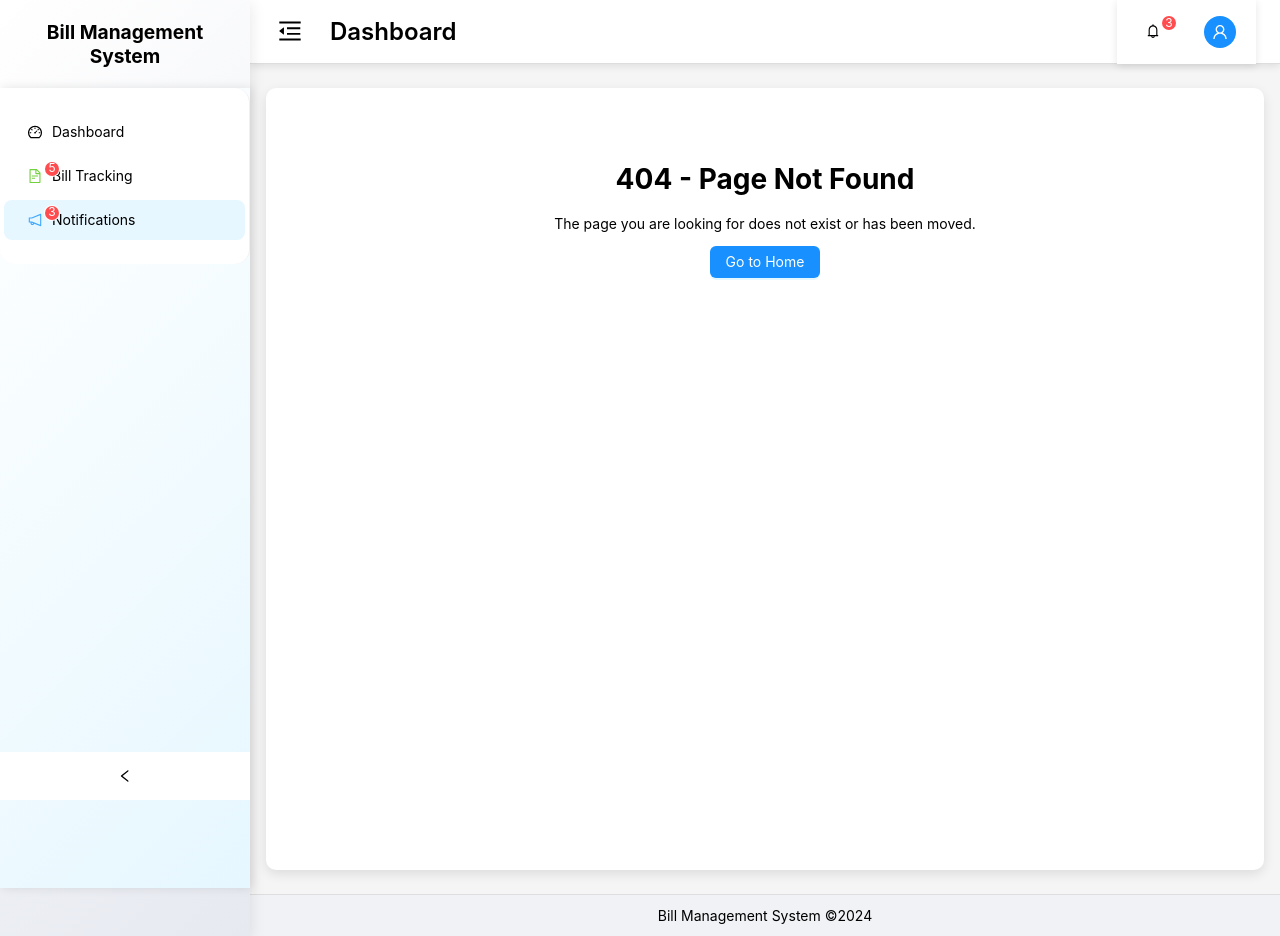
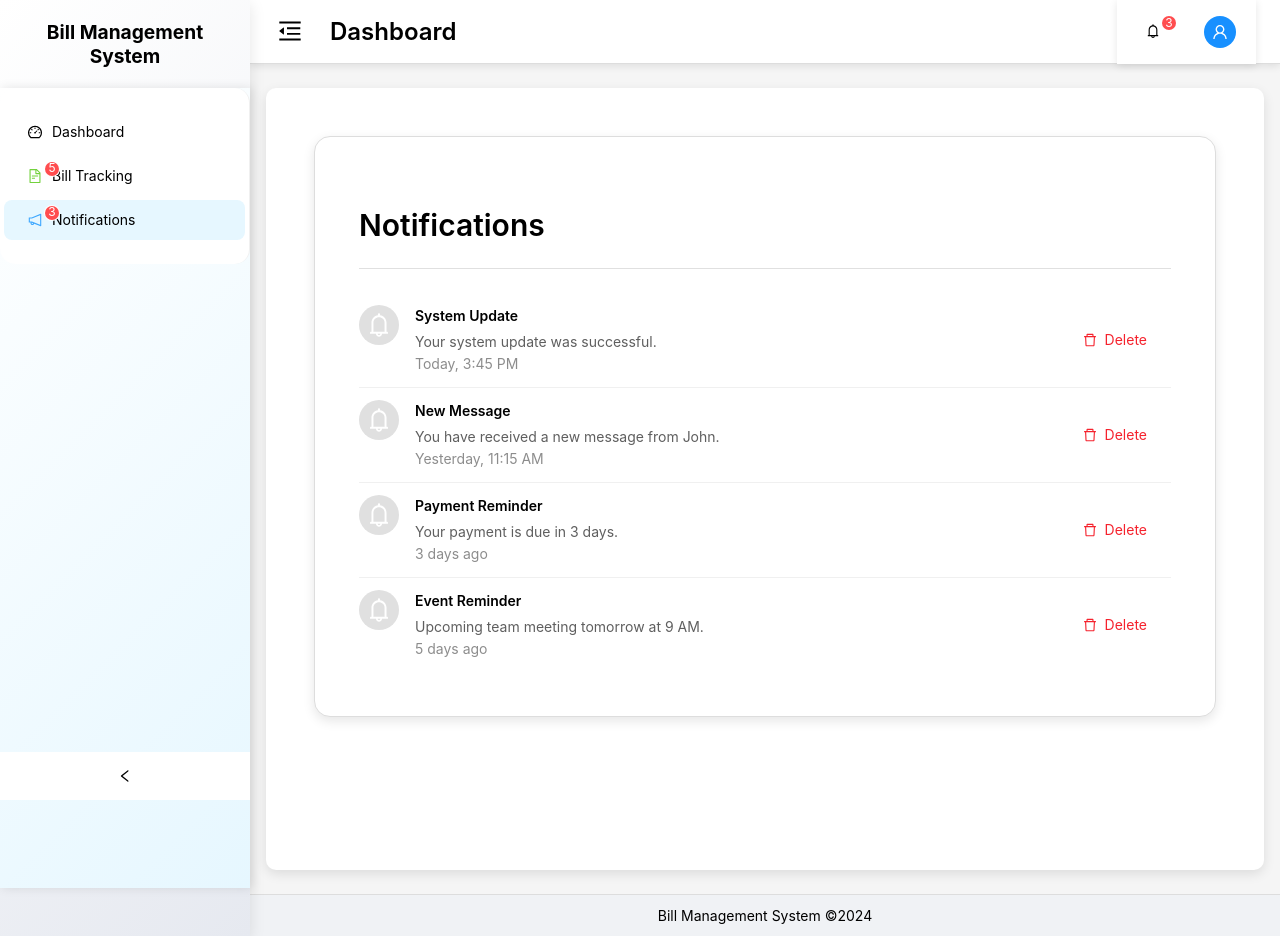
Before and after one commit to vorrawut/react-corporate-bill-management, a React (Create React App) app: page /notifications in a window 1280 px wide. Built offline with nearby package versions, Linux system fonts and the light colour scheme.

Commit message:
Create notification

```diff
--- a/src/locales/en.json
+++ b/src/locales/en.json
@@ -151,5 +151,14 @@
         "addressRequired": "Please enter your address",
         "saveChanges": "Save Changes",
         "cancel": "Cancel"
+    },
+    "notification": {
+        "title": "Notifications",
+        "delete": "Delete",
+        "deleteConfirm": "Are you sure you want to delete this notification?",
+        "deleteSuccess": "Notification deleted successfully.",
+        "noNotifications": "You have no notifications.",
+        "yes": "Yes",
+        "no": "No"
     }
 }
--- a/src/locales/th.json
+++ b/src/locales/th.json
@@ -151,5 +151,14 @@
         "addressRequired": "กรุณากรอกที่อยู่ของคุณ",
         "saveChanges": "บันทึกการเปลี่ยนแปลง",
         "cancel": "ยกเลิก"
+    },
+    "notification": {
+        "title": "การแจ้งเตือน",
+        "delete": "ลบ",
+        "deleteConfirm": "คุณแน่ใจหรือไม่ว่าต้องการลบการแจ้งเตือนนี้?",
+        "deleteSuccess": "ลบการแจ้งเตือนเรียบร้อยแล้ว",
+        "noNotifications": "คุณไม่มีการแจ้งเตือนใดๆ",
+        "yes": "ใช่",
+        "no": "ไม่"
     }
 }
--- /dev/null
+++ b/src/pages/Notification/NotificationConstants.ts
@@ -0,0 +1,11 @@
+const NOTIFICATION_PREFIX = "notification.";
+
+export const NotificationConstants = {
+  title: `${NOTIFICATION_PREFIX}title`,
+  delete: `${NOTIFICATION_PREFIX}delete`,
+  deleteConfirm: `${NOTIFICATION_PREFIX}deleteConfirm`,
+  deleteSuccess: `${NOTIFICATION_PREFIX}deleteSuccess`,
+  noNotifications: `${NOTIFICATION_PREFIX}noNotifications`,
+  yes: `${NOTIFICATION_PREFIX}yes`,
+  no: `${NOTIFICATION_PREFIX}no`,
+};
--- /dev/null
+++ b/src/pages/Notification/NotificationPage.module.css
@@ -0,0 +1,92 @@
+.notificationCard {
+    margin: 24px;
+    transition: all 0.3s ease-in-out;
+}
+
+.darkCard {
+    background-color: #2b2b2b;
+    border: 1px solid #444;
+}
+
+.lightCard {
+    background-color: #ffffff;
+    border: 1px solid #ddd;
+}
+
+.title {
+    margin-bottom: 20px;
+}
+
+.darkText {
+    color: #f0f0f0;
+}
+
+.lightText {
+    color: #000000;
+}
+
+.darkTextSecondary {
+    color: #d0d0d0;
+}
+
+.lightTextSecondary {
+    color: #5f5f5f;
+}
+
+.darkTextTimestamp {
+    color: #a0a0a0;
+}
+
+.lightTextTimestamp {
+    color: #888888;
+}
+
+.notificationItem {
+    padding: 16px;
+    border-bottom: 1px solid transparent;
+    transition: background-color 0.3s, border-color 0.3s;
+}
+
+.darkNotificationItem:hover {
+    background-color: #3a3a3a;
+    border-color: #555;
+}
+
+.lightNotificationItem:hover {
+    background-color: #f9f9f9;
+    border-color: #ccc;
+}
+
+.darkAvatar {
+    background-color: #555555;
+}
+
+.lightAvatar {
+    background-color: #e0e0e0;
+}
+
+.deleteButton {
+    transition: color 0.3s ease;
+}
+
+.darkDelete {
+    color: #ff7875 !important;
+}
+
+.lightDelete {
+    color: #f5222d !important;
+}
+
+.darkDivider {
+    border-top: 1px solid #444;
+}
+
+.lightDivider {
+    border-top: 1px solid #e0e0e0;
+}
+
+.noNotifications {
+    text-align: center;
+    font-style: italic;
+    margin-top: 20px;
+}
--- /dev/null
+++ b/src/pages/Notification/NotificationPage.tsx
@@ -0,0 +1,106 @@
+import React, { useState } from 'react';
+import { Card, List, Button, Typography, Avatar, message, Popconfirm, Divider } from 'antd';
+import { BellOutlined, DeleteOutlined } from '@ant-design/icons';
+import { useTheme } from '../../contexts/ThemeContext';
+import { useGlobalTranslation } from '../../contexts/TranslationContext';
+import { NotificationConstants } from './NotificationConstants'; // Import the constants
+import styles from './NotificationPage.module.css'; // CSS module for styling
+
+const { Title, Text } = Typography;
+
+interface Notification {
+    id: string;
+    title: string;
+    message: string;
+    timestamp: string;
+}
+
+const initialNotifications: Notification[] = [
+    { id: '1', title: 'System Update', message: 'Your system update was successful.', timestamp: 'Today, 3:45 PM' },
+    { id: '2', title: 'New Message', message: 'You have received a new message from John.', timestamp: 'Yesterday, 11:15 AM' },
+    { id: '3', title: 'Payment Reminder', message: 'Your payment is due in 3 days.', timestamp: '3 days ago' },
+    { id: '4', title: 'Event Reminder', message: 'Upcoming team meeting tomorrow at 9 AM.', timestamp: '5 days ago' }
+];
+
+const NotificationPage: React.FC = () => {
+    const [notifications, setNotifications] = useState(initialNotifications);
+    const { theme } = useTheme();
+    const t = useGlobalTranslation();
+    const isDarkMode = theme === 'dark';
+
+    const handleDeleteNotification = (id: string) => {
+        setNotifications(notifications.filter(notification => notification.id !== id));
+        message.success(t(NotificationConstants.deleteSuccess));
+    };
+
+    return (
+        <Card
+            className={`${styles.notificationCard} ${isDarkMode ? styles.darkCard : styles.lightCard}`}
+            style={{ borderRadius: '16px', padding: '20px', boxShadow: isDarkMode ? '0 4px 12px rgba(0, 0, 0, 0.4)' : '0 4px 12px rgba(0, 0, 0, 0.1)' }}
+        >
+            <Title level={2} className={`${styles.title} ${isDarkMode ? styles.darkText : styles.lightText}`}>
+                {t(NotificationConstants.title)}
+            </Title>
+            <Divider className={`${isDarkMode ? styles.darkDivider : styles.lightDivider}`} />
+            <List
+                itemLayout="horizontal"
+                dataSource={notifications}
+                renderItem={(notification) => (
+                    <List.Item
+                        className={`${styles.notificationItem} ${isDarkMode ? styles.darkNotificationItem : styles.lightNotificationItem}`}
+                        actions={[
+                            <Popconfirm
+                                title={t(NotificationConstants.deleteConfirm)}
+                                onConfirm={() => handleDeleteNotification(notification.id)}
+                                okText={t(NotificationConstants.yes)}
+                                cancelText={t(NotificationConstants.no)}
+                            >
+                                <Button
+                                    type="text"
+                                    icon={<DeleteOutlined />}
+                                    danger
+                                    className={`${styles.deleteButton} ${isDarkMode ? styles.darkDelete : styles.lightDelete}`}
+                                >
+                                    {t(NotificationConstants.delete)}
+                                </Button>
+                            </Popconfirm>
+                        ]}
+                    >
+                        <List.Item.Meta
+                            avatar={
+                                <Avatar
+                                    size="large"
+                                    icon={<BellOutlined />}
+                                    className={`${styles.avatar} ${isDarkMode ? styles.darkAvatar : styles.lightAvatar}`}
+                                />
+                            }
+                            title={
+                                <Text strong className={`${styles.notificationTitle} ${isDarkMode ? styles.darkText : styles.lightText}`}>
+                                    {notification.title}
+                                </Text>
+                            }
+                            description={
+                                <div>
+                                    <Text className={`${styles.notificationMessage} ${isDarkMode ? styles.darkTextSecondary : styles.lightTextSecondary}`}>
+                                        {notification.message}
+                                    </Text>
+                                    <br />
+                                    <Text type="secondary" className={`${styles.notificationTimestamp} ${isDarkMode ? styles.darkTextTimestamp : styles.lightTextTimestamp}`}>
+                                        {notification.timestamp}
+                                    </Text>
+                                </div>
+                            }
+                        />
+                    </List.Item>
+                )}
+            />
+            {notifications.length === 0 && (
+                <Text className={`${styles.noNotifications} ${isDarkMode ? styles.darkText : styles.lightText}`}>
+                    {t(NotificationConstants.noNotifications)}
+                </Text>
+            )}
+        </Card>
+    );
+};
+
+export default NotificationPage;
--- a/src/router/routes.tsx
+++ b/src/router/routes.tsx
@@ -4,6 +4,7 @@ import LoginPage from "src/pages/login/LoginPage";
 import NotFoundPage from "src/pages/NotFoundPage";
 import SettingsMenu from "src/pages/SettingsMenu";
 import ProfilePage from "src/pages/Profile/Profile";
+import NotificationPage from "src/pages/Notification/NotificationPage";
 
 // Define route information for scalability and easier modification
 const routes = [
@@ -38,6 +39,12 @@ const routes = [
     isProtected: false,
   },
   {
+    path: "/notifications",
+    element: <NotificationPage />,
+    title: "notifications",
+    isProtected: false,
+  },
+  {
     path: "*",
     element: <NotFoundPage />,
     title: "Not Found",
```
